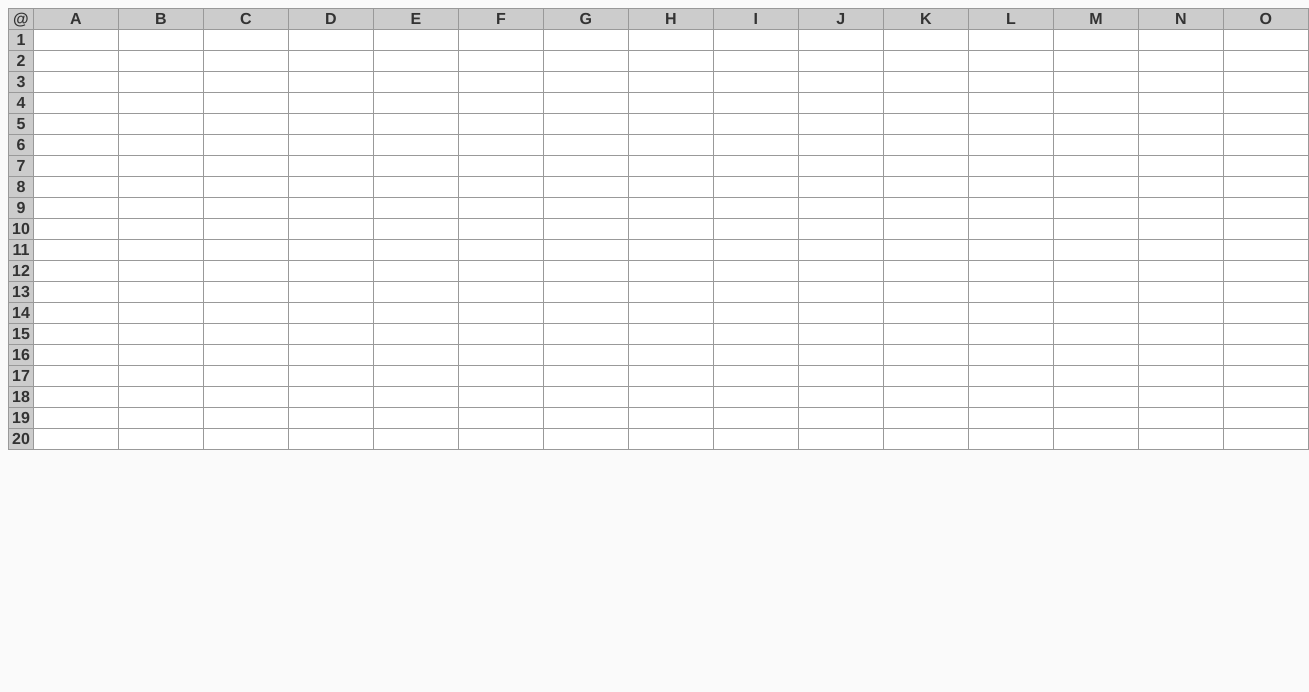
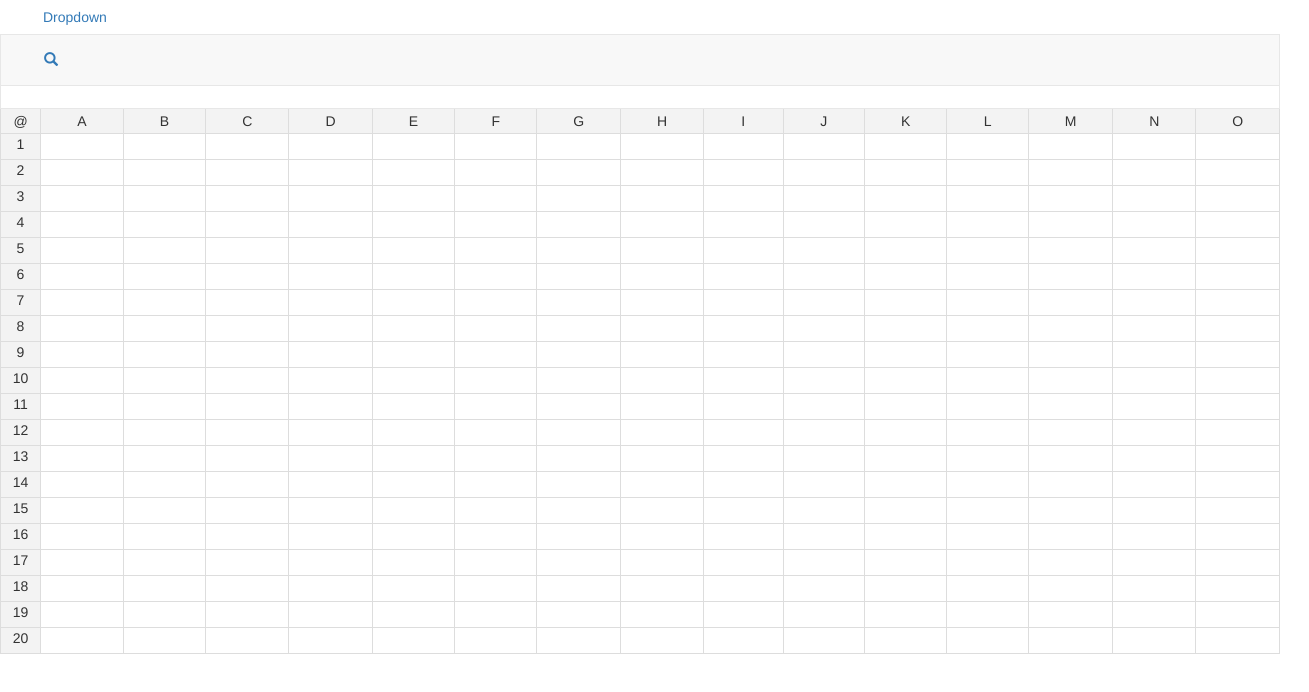
Before and after one commit to milanov/spreadsheets, a website: page app/index.html in a window 1280 px wide. Shown: the whole page, 1309 px wide, since content can reach past the window. Drawn offline with nearby package versions, Linux system fonts and the light colour scheme; files that its build step writes are made by us from their sources.

Commit message:
Add bootstrap and style the spreadsheet table and menu using it

```diff
--- a/app/index.html
+++ b/app/index.html
@@ -1,14 +1,16 @@
 <!doctype html>
-<html class="no-js">
+<html class="en">
   <head>
     <meta charset="utf-8">
+    <meta http-equiv="X-UA-Compatible" content="IE=edge">
+    <meta name="viewport" content="width=device-width, initial-scale=1">
     <title>spreadsheets</title>
     <meta name="description" content="">
-    <meta name="viewport" content="width=device-width">
     <link rel="shortcut icon" href="/favicon.ico">
     <!-- Place favicon.ico and apple-touch-icon.png in the root directory -->
     <!-- build:css(.) styles/vendor.css -->
     <!-- bower:css -->
+    <link rel="stylesheet" href="bower_components/bootstrap/dist/css/bootstrap.css" />
     <!-- endbower -->
     <!-- endbuild -->
     <!-- build:css(.tmp) styles/main.css -->
@@ -21,12 +23,30 @@
       <p class="browsehappy">You are using an <strong>outdated</strong> browser. Please <a href="http://browsehappy.com/">upgrade your browser</a> to improve your experience.</p>
     <![endif]-->
 
+    <header>
+      <div class="dropdown">
+        <a class="btn btn-small dropdown-toggle" id="dropdownMenu1" data-toggle="dropdown" aria-expanded="true">Dropdown</a>
+        <ul class="dropdown-menu" role="menu" aria-labelledby="dropdownMenu1">
+          <li role="presentation"><a role="menuitem" tabindex="-1" href="#">Action</a></li>
+        </ul>
+      </div>
+
+      <nav class="navbar navbar-default">
+        <a href="#" class="btn btn-small navbar-btn">
+          <span class="glyphicon glyphicon-search" aria-hidden="true"></span>
+        </a>
+      </nav>
+
+      <input type="text" class="formula-bar">
+    </header>
+
     <div id="spreadsheet"></div>
 
 
     <!-- build:js(.) scripts/vendor.js -->
     <!-- bower:js -->
     <script src="bower_components/jquery/dist/jquery.js"></script>
+    <script src="bower_components/bootstrap/dist/js/bootstrap.js"></script>
     <!-- endbower -->
     <!-- endbuild -->
 
--- a/app/scripts/gui.js
+++ b/app/scripts/gui.js
@@ -2,7 +2,7 @@
 function createSpreadsheet(holderElement, rows, cols) {
     'use strict';
 
-    var spreadsheetTable = '<table>';
+    var spreadsheetTable = '<table class="table table-bordered spreadsheet">';
     for (var i = 0; i <= rows; i++) {
         spreadsheetTable += '<tr>';
         for (var j = 0; j <= cols; j++) {
--- a/app/styles/main.css
+++ b/app/styles/main.css
@@ -1,29 +1,17 @@
-body {
-  background: #fafafa;
-  font-family: "Helvetica Neue", Helvetica, Arial, sans-serif;
-  color: #333;
-}
-
-.hero-unit {
-  margin: 50px auto 0 auto;
-  width: 300px;
-  font-size: 18px;
-  font-weight: 200;
-  line-height: 30px;
-  background-color: #eee;
-  border-radius: 6px;
-  padding: 60px;
-}
-
-.hero-unit h1 {
-  font-size: 60px;
-  line-height: 1;
-  letter-spacing: -1px;
-}
-
+/* Style the warning message for old IE browsers */
 .browsehappy {
   margin: 0.2em 0;
   background: #ccc;
   color: #000;
   padding: 0.2em 0;
 }
+
+
+/* Tell body leave a gap at the top for the navigation when the page is scrolled to the top */
+body { position: relative; padding-top: 108px; }
+
+/* Fix header to the top */
+header { position: fixed; top: 0; left: 0; width: 100%; background: #fff;}
+
+header .dropdown, header .navbar { padding-left: 30px; margin-bottom: 0px; border-radius: 0; }
+header .formula-bar { border: 1px solid #e7e7e7; border-top: none; width: 100%; }
--- a/app/styles/spreadsheet-table.css
+++ b/app/styles/spreadsheet-table.css
@@ -1,34 +1,25 @@
-input {
+.spreadsheet input {
     border: none;
-    width: 80px;
-    font-size: 14px;
+    width: 100%;
     padding: 2px;
+    box-sizing:border-box;
+    -moz-box-sizing:border-box;
+    -webkit-box-sizing:border-box;
+    height: 25px;
 }
 
-input:hover {
-    background-color: #eee;
+.spreadsheet input:focus {
+    border: 2px solid #4285F4;
 }
 
-input:focus {
-    background-color: #ccf;
-}
-
-input:not(:focus) {
+.spreadsheet input:not(:focus) {
     text-align: right;
 }
 
-table {
-    border-collapse: collapse;
-}
+.spreadsheet > tbody > tr > td { padding: 2px; text-align: center; background-color: #F3F3F3; }
 
-td {
-    border: 1px solid #999;
-    padding: 0;
-}
+/* Target all table's cells except the first row */
+.spreadsheet tr:not(:first-child) td { padding: 0; text-align: center; }
 
-tr:first-child td, td:first-child {
-    background-color: #ccc;
-    padding: 1px 3px;
-    font-weight: bold;
-    text-align: center;
-}
+/* Target table's first column */
+.spreadsheet > tbody > tr:first-child > td:first-child { width: 40px; }
--- a/bower.json
+++ b/bower.json
@@ -2,6 +2,7 @@
   "name": "spreadsheets",
   "private": true,
   "dependencies": {
-    "jquery": "~1.11.1"
+    "jquery": "~1.11.1",
+    "bootstrap": "~3.3.1"
   }
 }
```
